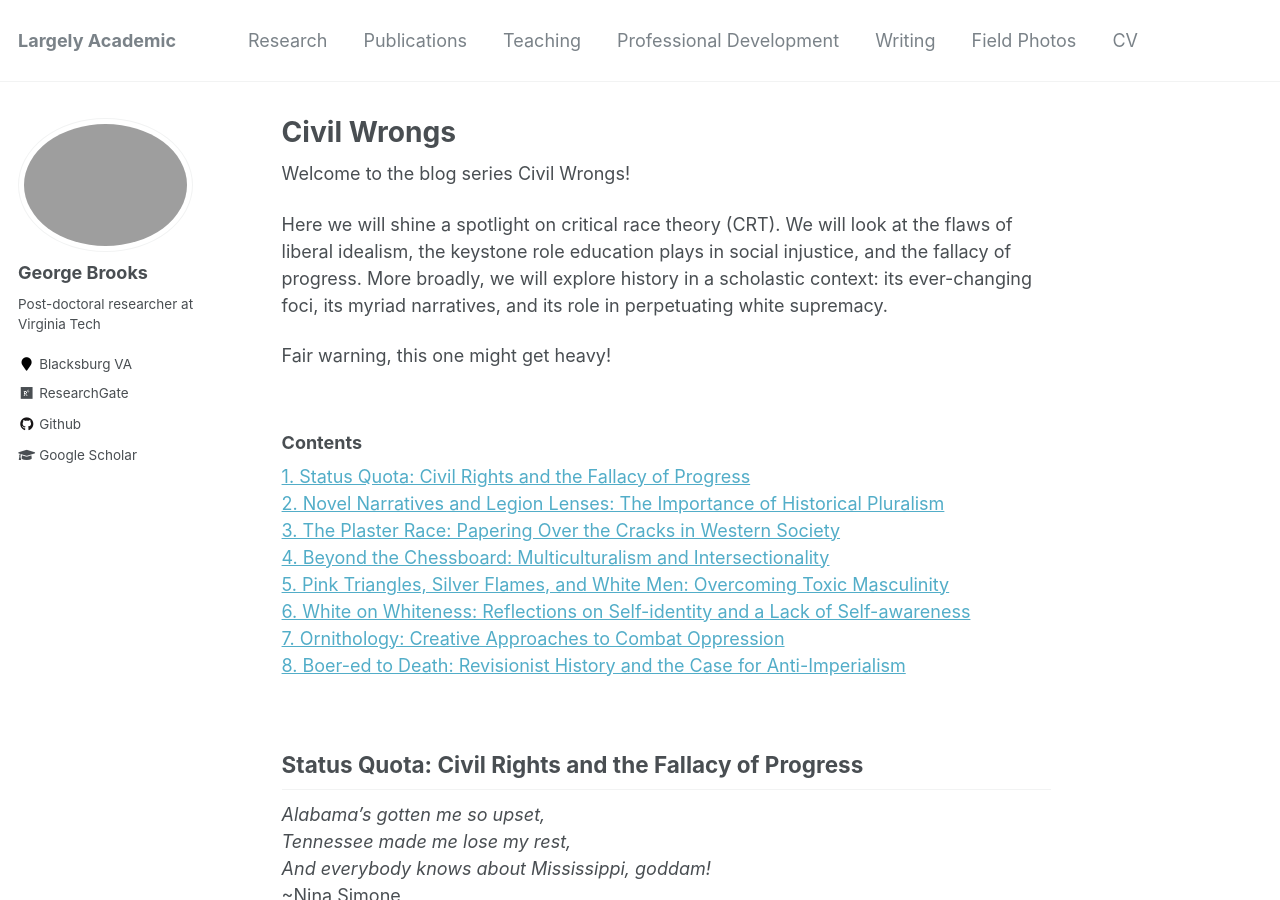
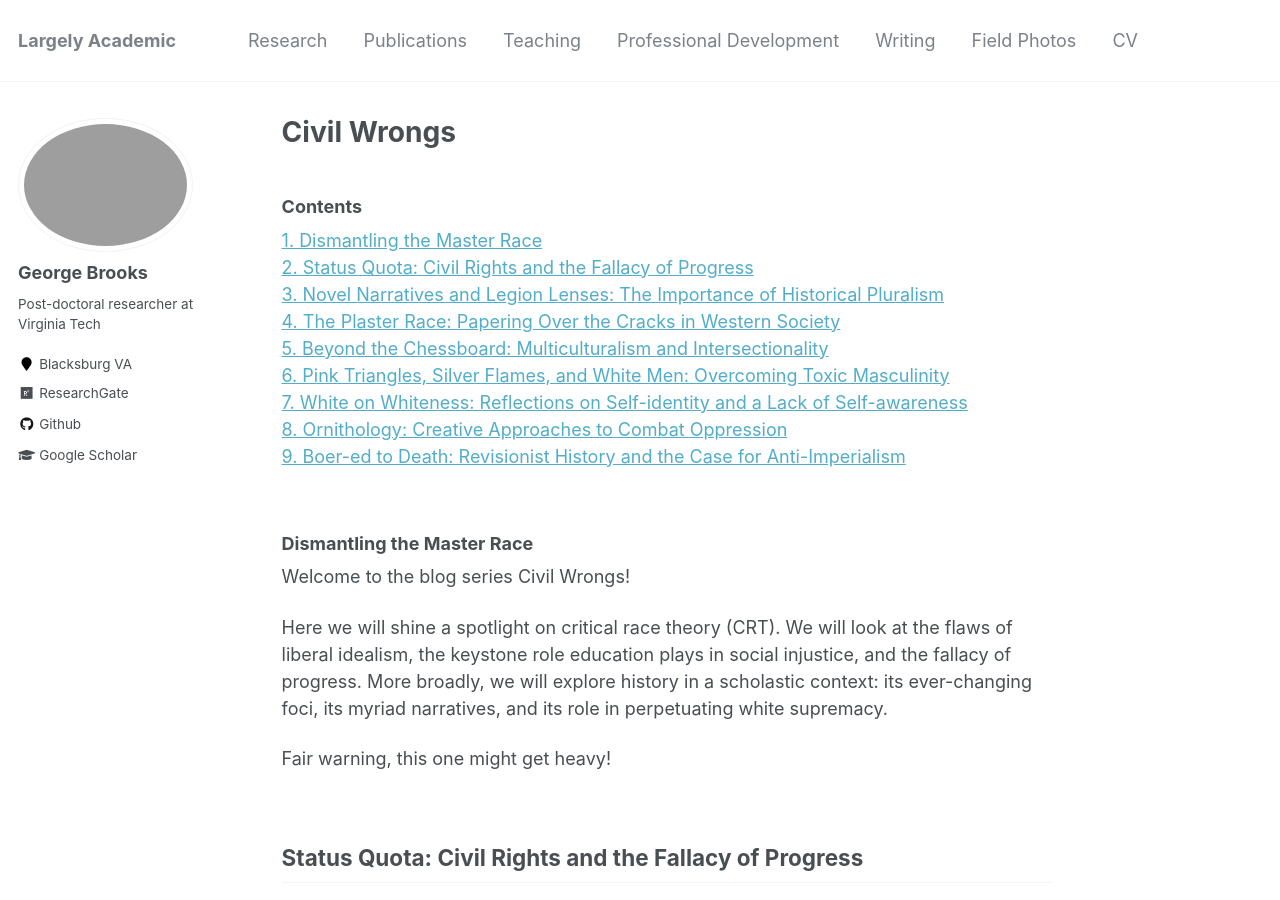
Before and after one commit to geobro1992/geobro1992.github.io, a Jekyll site: the page built from _cats/civil-wrongs.md, in a window 1280 px wide and 900 px high. Built offline with Jekyll 4.4.1, drawn with Linux system fonts in a browser that asks for light colours.

Commit message:
Update civil-wrongs.md

```diff
--- a/_cats/civil-wrongs.md
+++ b/_cats/civil-wrongs.md
@@ -8,23 +8,25 @@ collection: cats
 order_number: 20
 ---
 
+### Contents
+[1. Dismantling the Master Race](#dismantling-the-master-race)\
+[2. Status Quota: Civil Rights and the Fallacy of Progress](#status-quota-civil-rights-and-the-fallacy-of-progress)\
+[3. Novel Narratives and Legion Lenses: The Importance of Historical Pluralism](#novel-narratives-and-legion-lenses-the-importance-of-historical-pluralism)\
+[4. The Plaster Race: Papering Over the Cracks in Western Society](#the-plaster-race-papering-over-the-cracks-in-western-society)\
+[5. Beyond the Chessboard: Multiculturalism and Intersectionality](#beyond-the-chessboard-multiculturalism-and-intersectionality)\
+[6. Pink Triangles, Silver Flames, and White Men: Overcoming Toxic Masculinity](#pink-triangles-silver-flames-and-white-men-overcoming-toxic-masculinity)\
+[7. White on Whiteness: Reflections on Self-identity and a Lack of Self-awareness](#white-on-whiteness-reflections-on-self-identity-and-a-lack-of-self-awareness)\
+[8. Ornithology: Creative Approaches to Combat Oppression](#ornithology-creative-approaches-to-combat-oppression)\
+[9. Boer-ed to Death: Revisionist History and the Case for Anti-Imperialism](#boer-ed-to-death-revisionist-history-and-the-case-for-anti-imperialism)
+<br />
+<br />
+
+### Dismantling the Master Race
 Welcome to the blog series Civil Wrongs!
 
 Here we will shine a spotlight on critical race theory (CRT). We will look at the flaws of liberal idealism, the keystone role education plays in social injustice, and the fallacy of progress. More broadly, we will explore history in a scholastic context: its ever-changing foci, its myriad narratives, and its role in perpetuating white supremacy.
 
 Fair warning, this one might get heavy!
-<br />
-<br />
-
-### Contents
-[1. Status Quota: Civil Rights and the Fallacy of Progress](#status-quota-civil-rights-and-the-fallacy-of-progress)\
-[2. Novel Narratives and Legion Lenses: The Importance of Historical Pluralism](#novel-narratives-and-legion-lenses-the-importance-of-historical-pluralism)\
-[3. The Plaster Race: Papering Over the Cracks in Western Society](#the-plaster-race-papering-over-the-cracks-in-western-society)\
-[4. Beyond the Chessboard: Multiculturalism and Intersectionality](#beyond-the-chessboard-multiculturalism-and-intersectionality)\
-[5. Pink Triangles, Silver Flames, and White Men: Overcoming Toxic Masculinity](#pink-triangles-silver-flames-and-white-men-overcoming-toxic-masculinity)\
-[6. White on Whiteness: Reflections on Self-identity and a Lack of Self-awareness](#white-on-whiteness-reflections-on-self-identity-and-a-lack-of-self-awareness)\
-[7. Ornithology: Creative Approaches to Combat Oppression](#ornithology-creative-approaches-to-combat-oppression)\
-[8. Boer-ed to Death: Revisionist History and the Case for Anti-Imperialism](#boer-ed-to-death-revisionist-history-and-the-case-for-anti-imperialism)
 <br />
 <br />
 
```
